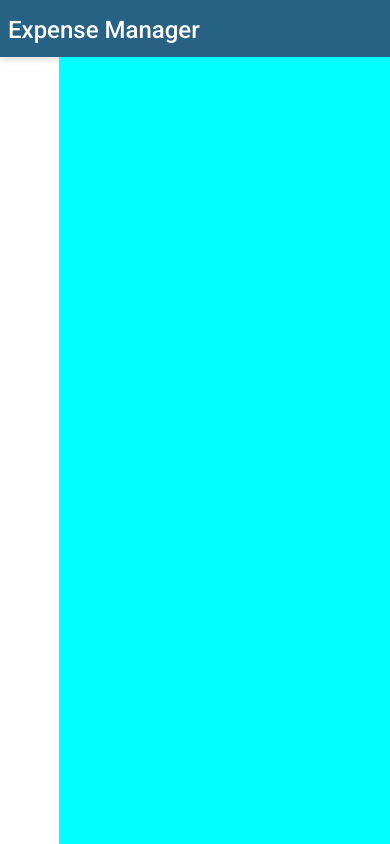
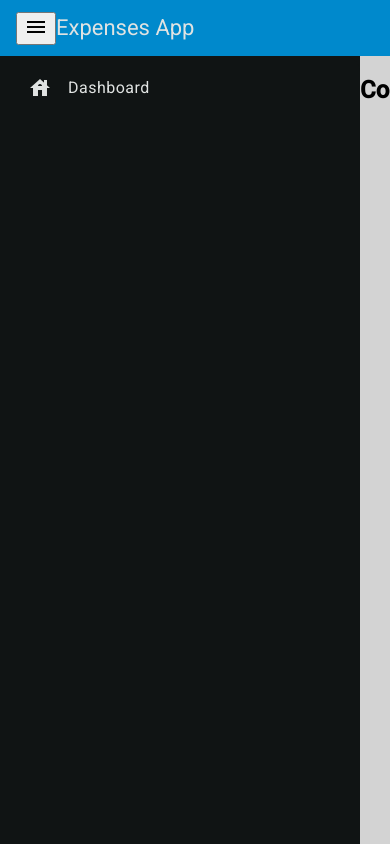
Before and after one commit to danim55/expenses-app, an Angular app in the folder angular-workspace/: page /home in a window 390 px wide. Built offline with nearby package versions, Linux system fonts and the light colour scheme.

Commit message:
Sidebar and header from angular material and responsive added

```diff
--- a/angular-workspace/src/app/app.component.css
+++ b/angular-workspace/src/app/app.component.css
@@ -1,17 +1,15 @@
-.main-container {
-    display: flex;
-    justify-content: flex-end;
-    height: 97%;
-}
-
-.main-content {
-    width: 85%;
-    background-color: aqua;
+mat-sidenav-container {
     height: 100%;
 }
 
-app-sidebar {
-    width: 15%;
-    height: 100%;
-    background-color: blueviolet;
+.entry {
+    display: flex;
+    align-items: center;
+    gap: 1rem;
+    padding: 0.75rem;
 }
+
+mat-sidenav-content {
+    background-color: lightgrey;
+    color: black;
+}
--- a/angular-workspace/src/app/app.component.html
+++ b/angular-workspace/src/app/app.component.html
@@ -1,5 +1,19 @@
-<app-header></app-header>
+<app-header (sidebarOpen)="handleSideBarToggle($event)"></app-header>
 
-<div class="main-container">
-    <div class="main-content"></div>
-</div>
+<mat-sidenav-container autosize>
+    <mat-sidenav [opened]="isSidebarOpen" mode="side">
+        <mat-nav-list>
+            <a mat-list-item>
+                <span class="entry">
+                    <mat-icon>house</mat-icon>
+                    <span>Dashboard</span>
+                </span>
+            </a>
+        </mat-nav-list>
+    </mat-sidenav>
+
+    <mat-sidenav-content>
+        <h2>Content</h2>
+    </mat-sidenav-content>
+
+</mat-sidenav-container>
--- a/angular-workspace/src/app/app.component.ts
+++ b/angular-workspace/src/app/app.component.ts
@@ -1,15 +1,24 @@
 import { CommonModule } from '@angular/common';
 import { Component } from '@angular/core';
+import { MatIconModule } from '@angular/material/icon';
+import { MatListModule } from '@angular/material/list';
+import { MatSidenavModule } from '@angular/material/sidenav';
 import { RouterModule } from '@angular/router';
 import { HeaderComponent } from './components/header/header.component';
 
 @Component({
-    selector: 'app-root',
-    imports: [CommonModule, RouterModule, HeaderComponent],
-    templateUrl: './app.component.html',
-    styleUrl: './app.component.css'
+  selector: 'app-root',
+  imports: [CommonModule, RouterModule, HeaderComponent, MatSidenavModule, MatListModule, MatIconModule],
+  templateUrl: './app.component.html',
+  styleUrl: './app.component.css'
 })
 export class AppComponent {
   title = 'expenses-app';
 
+  public isSidebarOpen = true;
+
+  public handleSideBarToggle(isOpen: boolean) {
+    this.isSidebarOpen = isOpen;
+  }
+
 }
--- a/angular-workspace/src/app/components/header/header.component.css
+++ b/angular-workspace/src/app/components/header/header.component.css
@@ -1,17 +1,10 @@
-.header {
-    background-color: #276183;
-    height: 3%;
-    color: white;
-    padding: 1rem 0.5rem;
-    box-shadow: 0 4px 6px rgba(0, 0, 0, 0.1);
-}
-
-.container {
-    max-width: 75rem;
+mat-toolbar {
+    background-color: #0089CC;
 }
 
 h1 {
     font-size: 1.5rem;
     margin: 0;
     font-weight: 500;
+    margin: 0 1rem;
 }
--- a/angular-workspace/src/app/components/header/header.component.html
+++ b/angular-workspace/src/app/components/header/header.component.html
@@ -1,5 +1,6 @@
-<header class="header">
-    <div class="container">
-        <h1>Expense Manager</h1>
-    </div>
-</header>
+<mat-toolbar>
+    <button mat-icon-button aria-label="Menu icon" (click)="onToggleSidebar()">
+        <mat-icon>menu</mat-icon>
+    </button>
+    <h1>Expenses App</h1>
+</mat-toolbar>
--- a/angular-workspace/src/app/components/header/header.component.ts
+++ b/angular-workspace/src/app/components/header/header.component.ts
@@ -1,11 +1,21 @@
-import { Component } from '@angular/core';
+import { CommonModule } from '@angular/common';
+import { Component, EventEmitter, Output } from '@angular/core';
+import { MatIconModule } from '@angular/material/icon';
+import { MatToolbarModule } from '@angular/material/toolbar';
 
 @Component({
     selector: 'app-header',
-    imports: [],
+    imports: [CommonModule, MatIconModule, MatToolbarModule],
     templateUrl: './header.component.html',
     styleUrl: './header.component.css'
 })
 export class HeaderComponent {
+    @Output() sidebarOpen = new EventEmitter<boolean>(true);
+    private isOpen: boolean = true;
+
+    public onToggleSidebar(): void {
+        this.isOpen = !this.isOpen;
+        this.sidebarOpen.emit(this.isOpen);
+    }
 
 }
--- a/angular-workspace/src/styles.css
+++ b/angular-workspace/src/styles.css
@@ -10,5 +10,3 @@ html {
     height: 100%;
     overflow: hidden;
 }
-html, body { height: 100%; }
-body { margin: 0; font-family: Roboto, "Helvetica Neue", sans-serif; }
```
